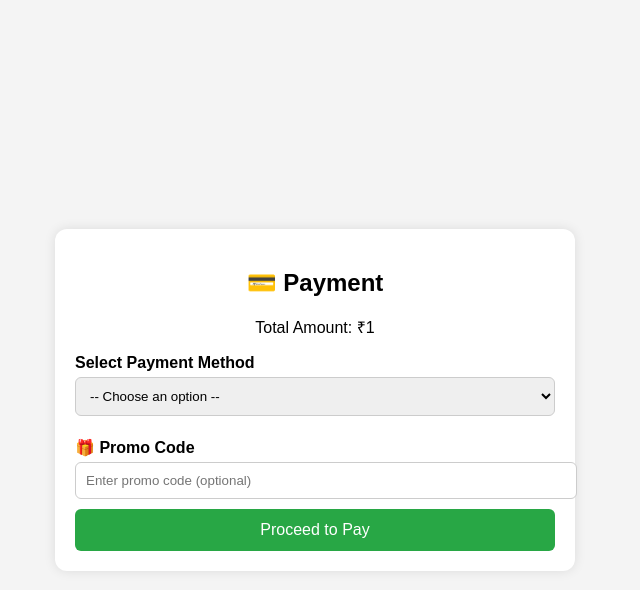
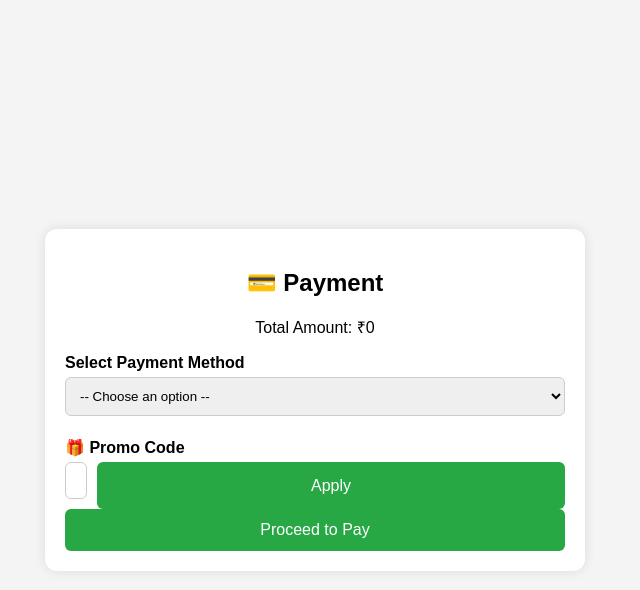
Before and after one commit to amemitroofficial9/aditya_concert, a Flask app: page /payment in a window 1280 px wide. Shown: the top 590 px of the page, without its empty margins (325-965 px from the left). Run offline with Flask 3, Linux system fonts and the light colour scheme; the visitor is signed in with stand-in values (Sample User, id 1).

Commit message:
🎟️ Added promo code 'ENJOY' with 10% discount and Apply button

```diff
--- a/app.py
+++ b/app.py
@@ -18,17 +18,14 @@ CATEGORY_PRICES = {
     "gold": 799
 }
 
-# 🎯 Landing page (home)
 @app.route('/')
 def home():
     return render_template('home.html')
 
-# Booking form
 @app.route('/book')
 def index():
     return render_template('index.html')
 
-# Handle booking submission
 @app.route('/book', methods=['POST'])
 def book():
     session['name'] = request.form.get('name')
@@ -45,32 +42,39 @@ def book():
 
     session['category'] = category
     session['amount'] = session['tickets'] * CATEGORY_PRICES[category]
+    session['promo'] = ''
+    session['discount'] = 0
+
     return redirect('/payment')
 
-# Show payment method form
-@app.route('/payment')
+@app.route('/payment', methods=['GET', 'POST'])
 def payment():
-    return render_template('payment.html', amount=session.get('amount', 0), error=None)
+    original_amount = session.get("amount", 0)
+    promo_code = request.form.get("promo_code", "").strip().lower()
+    apply_promo = request.form.get("apply_promo") == "yes"
+    method = request.form.get("payment_method")
 
-# Handle payment
-@app.route('/confirm-payment', methods=['POST'])
-def confirm_payment():
-    method = request.form.get("payment_method")
-    original_amount = session.get("amount", 0)
+    # If applying promo only
+    if apply_promo:
+        if promo_code == "enjoy":
+            discount = int(original_amount * 0.10)
+            final_amount = original_amount - discount
+            session['promo'] = promo_code
+            session['discount'] = discount
+        elif promo_code:
+            session['promo'] = ''
+            session['discount'] = 0
+            return render_template("payment.html", amount=original_amount, error="❌ Invalid promo code")
+        else:
+            session['promo'] = ''
+            session['discount'] = 0
+            final_amount = original_amount
 
-    # 🎁 Promo Code Logic
-    promo_code = request.form.get("promo_code", "").strip().lower()
-    if promo_code == "enjoy":
-        discount = int(original_amount * 0.10)
-        amount = int(original_amount - discount)
-        session['promo'] = promo_code
-        session['discount'] = discount
-    elif promo_code:
-        return render_template("payment.html", amount=original_amount, error="❌ Invalid promo code")
-    else:
-        amount = original_amount
-        session['discount'] = 0
+        return render_template("payment.html", amount=session.get("amount", original_amount))
 
+    # Now confirm actual payment
+    discount = session.get("discount", 0)
+    amount = original_amount - discount
     session['amount'] = amount
 
     # UPI Payment
@@ -79,7 +83,6 @@ def confirm_payment():
         if not user_upi_id:
             return render_template("payment.html", amount=amount, error="Please enter your UPI ID.")
         session['payer_upi'] = user_upi_id
-
         upi_url = f"upi://pay?pa={YOUR_UPI_ID}&pn={RECEIVER_NAME}&am={amount}&cu=INR"
         return redirect(upi_url)
 
@@ -95,10 +98,11 @@ def confirm_payment():
             return render_template("payment.html", amount=amount, error="Please select a valid payment option.")
         return f"<h2>🔧 '{request.form.get('other_option')}' payment method coming soon. Please use UPI for now.</h2>"
 
-    else:
-        return render_template("payment.html", amount=amount, error="Please select a payment method.")
+    elif method:
+        return render_template("payment.html", amount=amount, error="❌ Invalid payment method.")
 
-# Success page with QR code
+    return render_template("payment.html", amount=amount)
+
 @app.route('/success')
 def success():
     name = session.get('name')
@@ -123,7 +127,6 @@ def success():
         qr_code=qr_base64
     )
 
-# Render-compatible run
 if __name__ == '__main__':
     port = int(os.environ.get("PORT", 5000))
     app.run(host="0.0.0.0", port=port, debug=True)
--- a/templates/payment.html
+++ b/templates/payment.html
@@ -19,7 +19,7 @@
       padding: 20px;
       border-radius: 12px;
       box-shadow: 0 0 12px rgba(0,0,0,0.1);
-      max-width: 480px;
+      max-width: 500px;
       width: 90%;
     }
     h2, p {
@@ -37,6 +37,23 @@
       border-radius: 6px;
       border: 1px solid #ccc;
     }
+    .promo-row {
+      display: flex;
+      gap: 10px;
+    }
+    .promo-row input {
+      flex: 1;
+    }
+    .promo-row button {
+      width: auto;
+      padding: 10px;
+      background-color: #007bff;
+      color: white;
+      border: none;
+      border-radius: 6px;
+      font-size: 14px;
+      cursor: pointer;
+    }
     .hidden {
       display: none;
     }
@@ -50,7 +67,7 @@
       text-align: center;
       font-weight: bold;
     }
-    button {
+    button[type="submit"] {
       width: 100%;
       padding: 12px;
       background: #28a745;
@@ -75,7 +92,7 @@
       <p class="error">{{ error }}</p>
     {% endif %}
 
-    <form method="POST" action="/confirm-payment">
+    <form method="POST" action="/payment">
       <label>Select Payment Method</label>
       <select name="payment_method" id="payment_method" required onchange="showFields()">
         <option value="">-- Choose an option --</option>
@@ -86,7 +103,10 @@
       </select>
 
       <label>🎁 Promo Code</label>
-      <input type="text" name="promo_code" placeholder="Enter promo code (optional)">
+      <div class="promo-row">
+        <input type="text" name="promo_code" placeholder="Enter promo code" value="{{ session.promo if session.promo }}">
+        <button type="submit" name="apply_promo" value="yes">Apply</button>
+      </div>
 
       <!-- UPI ID for PhonePe or GPay -->
       <div id="upi_section" class="hidden">
```
